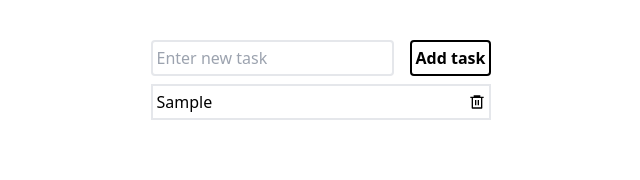
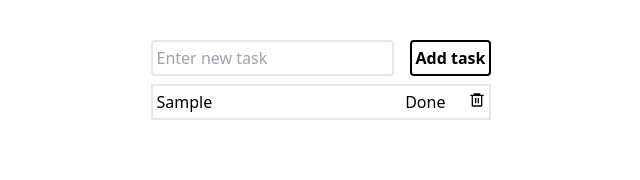
Before and after one commit to lifeof-nk/react-todo-app, a React (Create React App) app: page / in a window 1280 px wide. Both pictures are taken after typing "Sample" into the empty fields and a click on the button "Add task". Shown: the top 180 px of the page, without its empty margins (319-959 px from the left). Built offline with nearby package versions, Linux system fonts and the light colour scheme.

Commit message:
adding a complete task btn

```diff
--- a/src/App.js
+++ b/src/App.js
@@ -5,11 +5,13 @@ import ToDoForm from "./ToDoForm";
 
 const App = () => {
   const [tasks, setTasks] = useState([]);
+  const [completedTask, setCompletedTask] = useState([]);
 
   const addNewTask = (task) => {
     const toDo = {
       id: Math.floor(Math.random() * 10000),
       task: task,
+      completed: false,
     };
 
     setTasks([toDo, ...tasks]);
@@ -19,6 +21,10 @@ const App = () => {
   const handleDeleteTask = (id) => {
     console.log("deleting task with id", id);
     setTasks(tasks.filter((task) => task.id !== id));
+  };
+
+  const handleIsComplete = (completed) => {
+    console.log("task" + completed + "completed");
   };
   console.log(tasks);
   return (
@@ -33,7 +39,9 @@ const App = () => {
                 key={task.id}
                 id={task.id}
                 task={task.task}
+                completed={task.completed}
                 onDeleteTask={handleDeleteTask}
+                onComplete={handleIsComplete}
               />
             ))}
           </div>
--- a/src/ToDo.jsx
+++ b/src/ToDo.jsx
@@ -1,10 +1,18 @@
 import React from "react";
 import { RiDeleteBin6Line } from "react-icons/ri";
 
-const ToDo = ({ task, onDeleteTask, id }) => {
+const ToDo = ({ task, onDeleteTask, id, completed, onComplete }) => {
   return (
     <div className="flex p-1 border-2 mt-2 justify-between ">
       <div>{task}</div>
+      <div>
+        <button
+          onClick={() => {
+            onComplete(id, completed);
+          }}
+        >
+          Done
+        </button>
         <button
           className="ml-6"
           onClick={() => {
@@ -14,6 +22,7 @@ const ToDo = ({ task, onDeleteTask, id }) => {
           <RiDeleteBin6Line />
         </button>
       </div>
+    </div>
   );
 };
 
```
Lines whose indentation alone changed are shown as unchanged.
